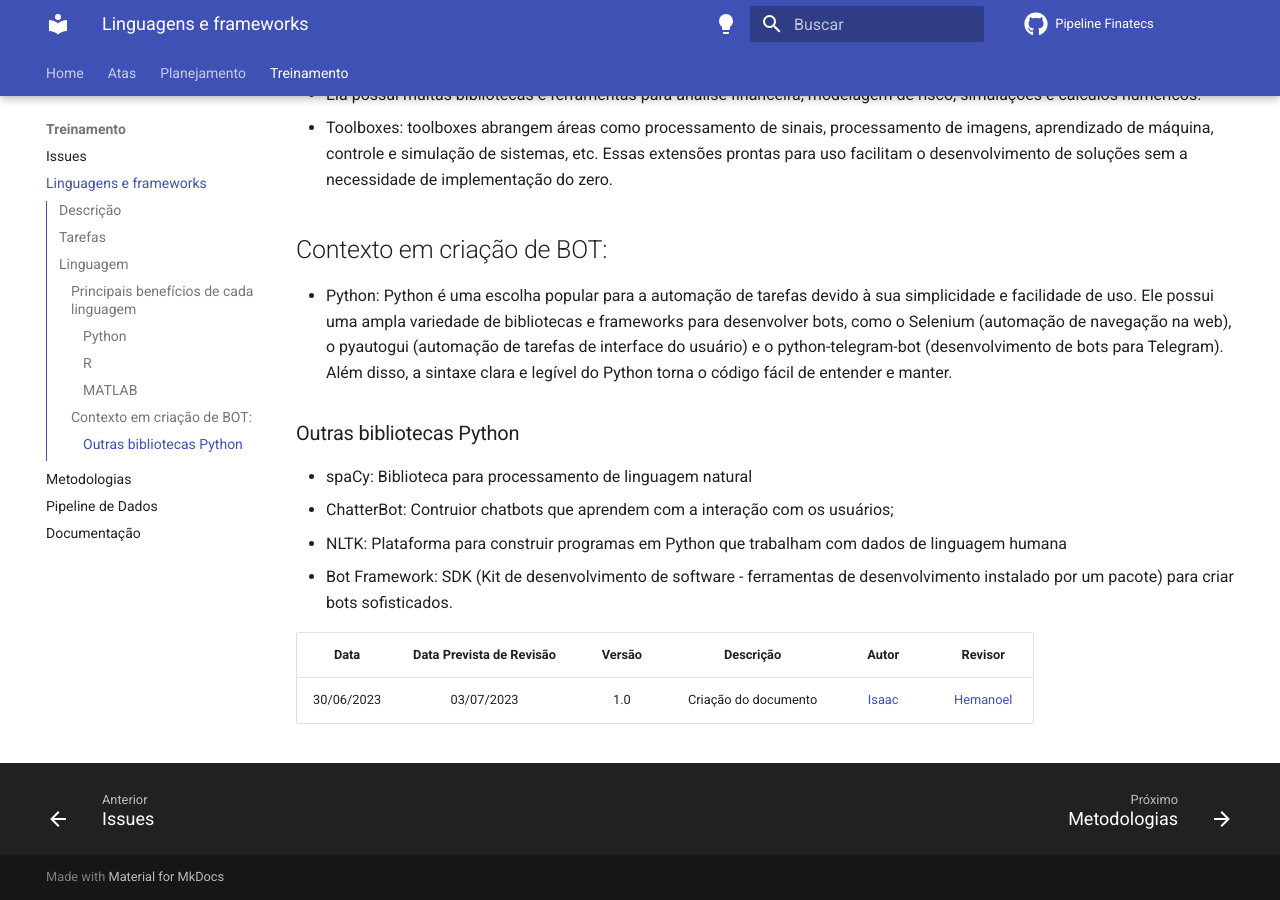
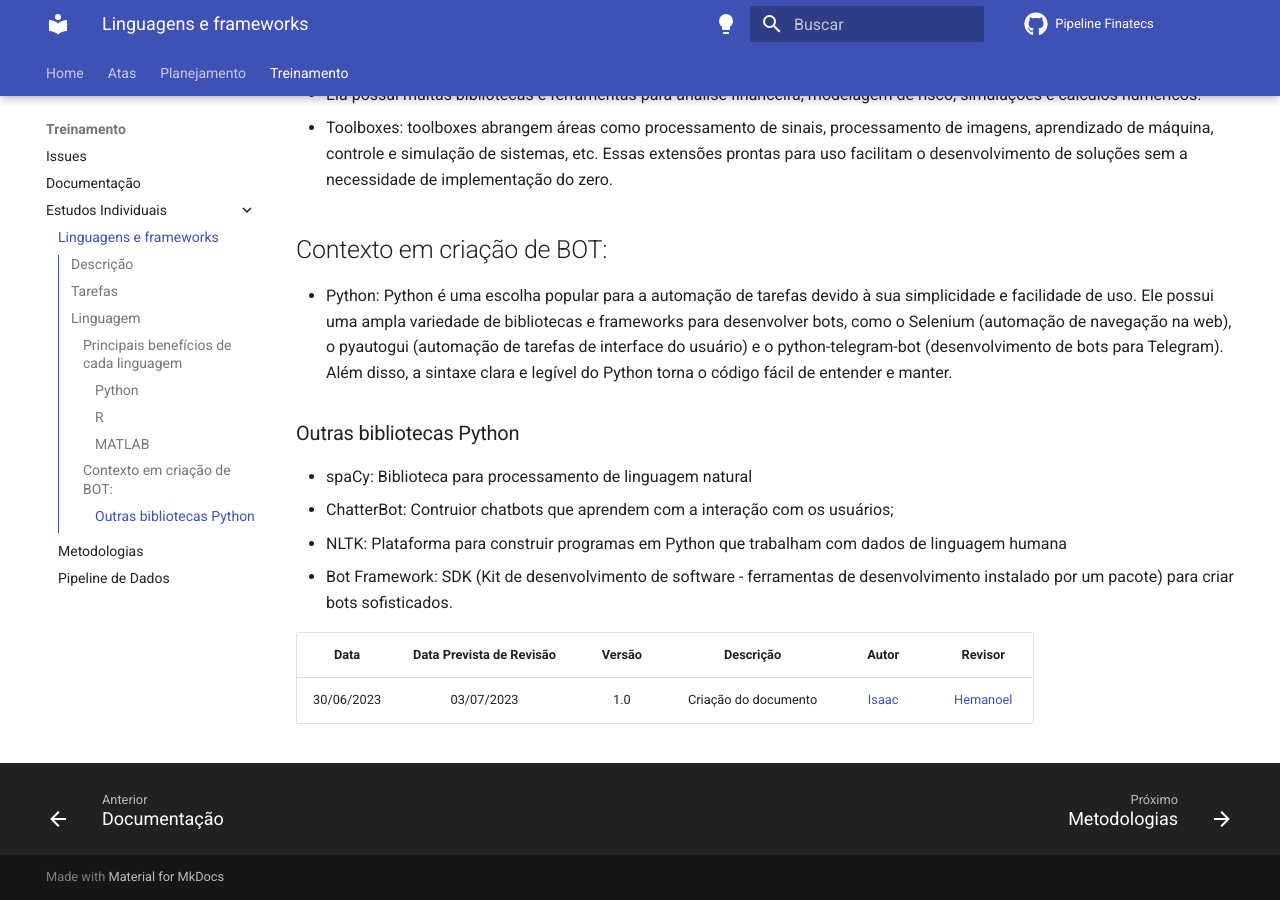
Before and after one commit to ResidenciaTICBrisa/05_PipelineFinatec, an MkDocs documentation site: the page built from docs/treinamento/estudos_individuais/linguagem_framework.md, in a window 1280 px wide and 900 px high, scrolled down 1193 px. Built offline with MkDocs 1.6.1 and Material for MkDocs 9.7.7, drawn with Linux system fonts in a browser that asks for light colours; comment, search, counter and statistics services are not loaded.

Commit message:
organizacao das pastas

```diff
--- a/mkdocs.yml
+++ b/mkdocs.yml
@@ -63,7 +63,8 @@ nav:
     - Heatmap: planejamento/heatmap.md
   - Treinamento:
     - Issues: treinamento/issues.md
-    - Linguagens e frameworks: treinamento/linguagem_framework.md
-    - Metodologias: treinamento/metodologias.md
-    - Pipeline de Dados: treinamento/PipelinedeDados.md
     - Documentação: treinamento/documentacao.md
+    - Estudos Individuais:
+      - Linguagens e frameworks: treinamento/estudos_individuais/linguagem_framework.md
+      - Metodologias: treinamento/estudos_individuais/metodologias.md
+      - Pipeline de Dados: treinamento/estudos_individuais/PipelinedeDados.md
```
Also changed, not shown: docs/treinamento/estudos_individuais/PipelinedeDados.md (renamed from docs/treinamento/PipelinedeDados.md), docs/treinamento/estudos_individuais/linguagem_framework.md (renamed from docs/treinamento/linguagem_framework.md), docs/treinamento/estudos_individuais/metodologias.md (renamed from docs/treinamento/metodologias.md).
